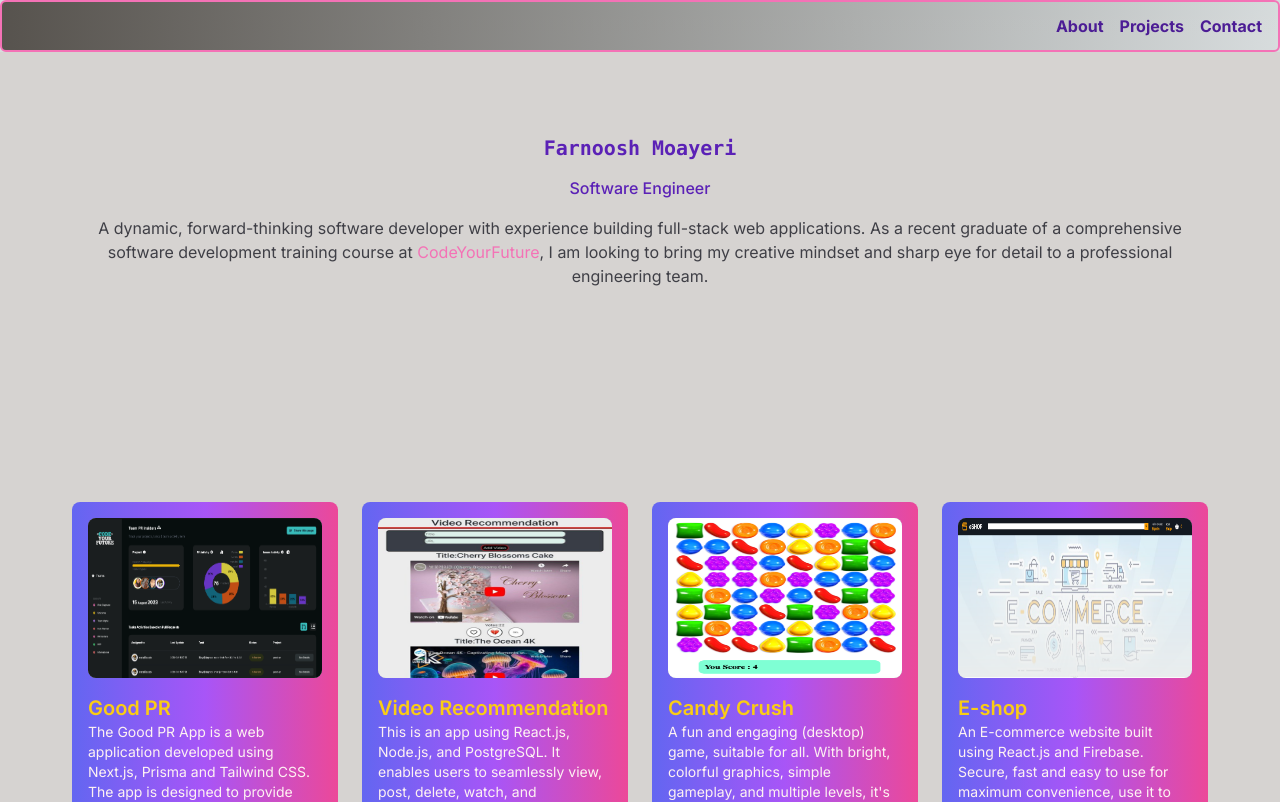
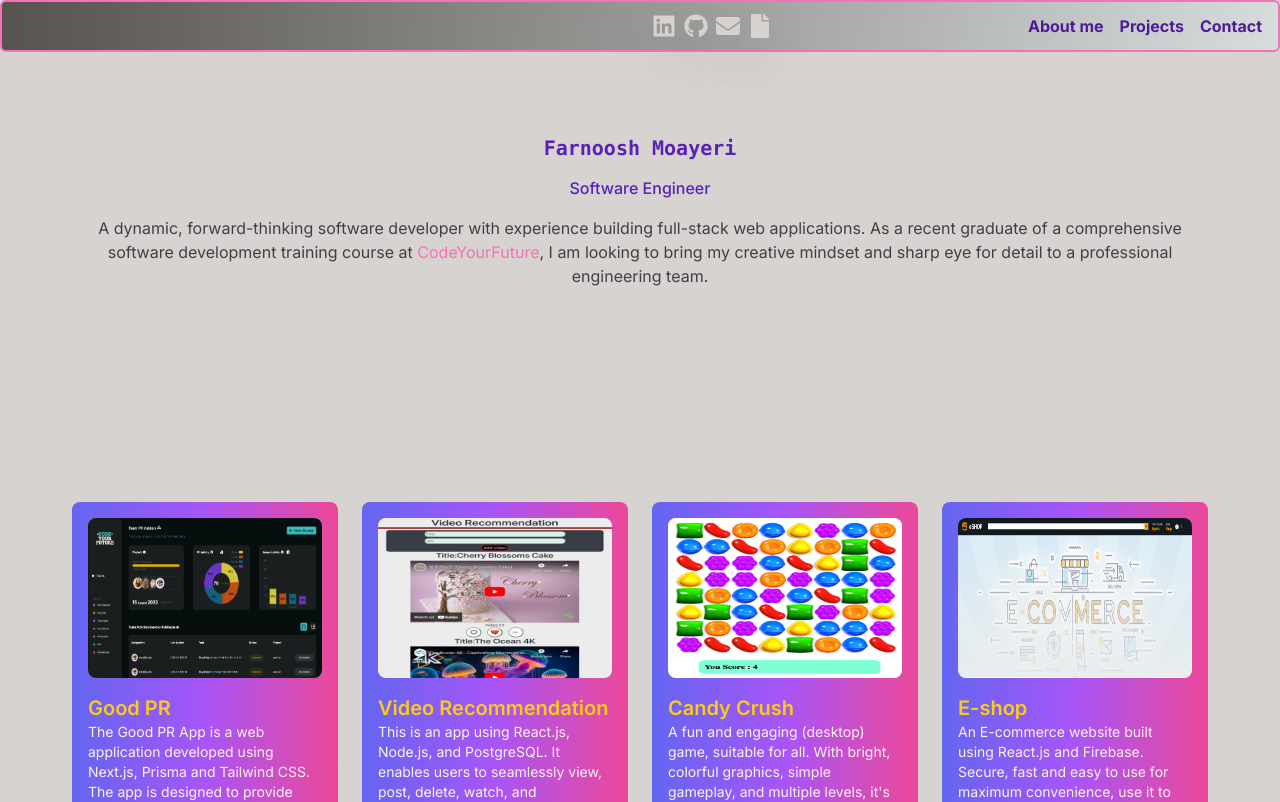
Before and after one commit to Farnooshmo/portfolio, a Next.js app: page / in a window 1280 px wide. Shown: the top 802 px of the page. Built offline with nearby package versions, Linux system fonts and the light colour scheme.

Commit message:
Add contact icons to the navbar

```diff
--- a/app/components/navbar.js
+++ b/app/components/navbar.js
@@ -2,10 +2,14 @@
 import { useState, useEffect } from "react";
 import { AiOutlineMenu, AiOutlineClose } from "react-icons/ai";
 import Link from "next/link";
+import { FaLinkedin } from "react-icons/fa";
+import { FaGithub } from "react-icons/fa";
+import { FaEnvelope } from "react-icons/fa";
+import { FaFile } from "react-icons/fa";
 
 const links = [
   // { title: "Home", url: "/" },
-  { title: "About", url: "#about" },
+  { title: "About me", url: "#about" },
   { title: "Projects", url: "#projects" },
   { title: "Contact", url: "#contact" },
 ];
@@ -36,20 +40,55 @@ export default function Navbar() {
   const isMobile = windowSize.width < 768;
 
   return (
-    <nav className="bg-gradient-to-r from-stone-600 px-4 py-3 flex items-center justify-end border-double border-2 border-pink-400  text-violet-900  font-bold rounded-md ">
-      {/* <Link href="/">
-        Farnoos Moayeri
-      </Link> */}
+    <nav className="bg-gradient-to-r from-stone-600 px-4 py-3 flex items-center place-content-end   sm:gap-4 md:gap-20  border-double border-2 border-pink-400  text-violet-900  font-bold rounded-md ">
+      {/* ----Icons on Navbar ---- */}
+      <div className="flex items-center  gap-2 sm:mr-4 md:mr-44">
+        {/* ----LinkedIn icon---- */}
+
+        <div className="flex">
+          <Link href="https://www.linkedin.com/in/farnooshmoayeri/">
+            <FaLinkedin className="text-2xl text-pink-400 md:text-stone-300 drop-shadow-2xl  hover:text-violet-900" />{" "}
+          </Link>
+        </div>
+
+        {/* ----GitHub icon---- */}
+
+        <div className="flex">
+          <Link href="https://github.com/farnooshmo">
+            <FaGithub className="text-2xl text-pink-400 md:text-stone-300 drop-shadow-2xl hover:text-violet-800 " />
+          </Link>
+        </div>
+
+        {/* ----Email icon---- */}
+        <div className="flex">
+          <Link href="https://formsubmit.co/el/dehuci">
+            <FaEnvelope
+              className="text-2xl text-pink-400 md:text-stone-300 drop-shadow-2xl hover:text-violet-800
+                "
+            />
+          </Link>
+        </div>
+
+        {/* ----CV icon---- */}
+        <div className="flex">
+          <Link href="https://docs.google.com/document/d/1pYgGkQfO4wpeaESmL_OIzRFKdIWbL-ze/edit?usp=sharing&ouid=107146459050970629203&rtpof=true&sd=true">
+            <FaFile
+              className="text-2xl  text-pink-400 md:text-stone-300 drop-shadow-2xl hover:text-violet-800
+               "
+            />
+          </Link>
+        </div>
+      </div>
 
       {isMobile ? (
         <button
-          className="rounded-md bg-gray-700 p-2"
+          className="rounded-md bg-gray-700 p-2 ml-2"
           onClick={() => setIsOpen(!isOpen)}
         >
           {isOpen ? <AiOutlineClose size={20} /> : <AiOutlineMenu size={20} />}
         </button>
       ) : (
-        <ul className="flex gap-x-4">
+        <ul className="flex gap-x-4 ">
           {links.map((link) => (
             <li key={link.title}>
               <Link href={link.url}>{link.title}</Link>
@@ -67,7 +106,7 @@ export default function Navbar() {
           {links.map((link) => (
             <li
               key={link.title}
-              className="text-lg font-medium text-pink-50 underline underline-offset-8
+              className="text-lg font-medium  text-pink-50 underline underline-offset-8
                px-6 py-2"
               onClick={() => setIsOpen(false)}
             >
```
